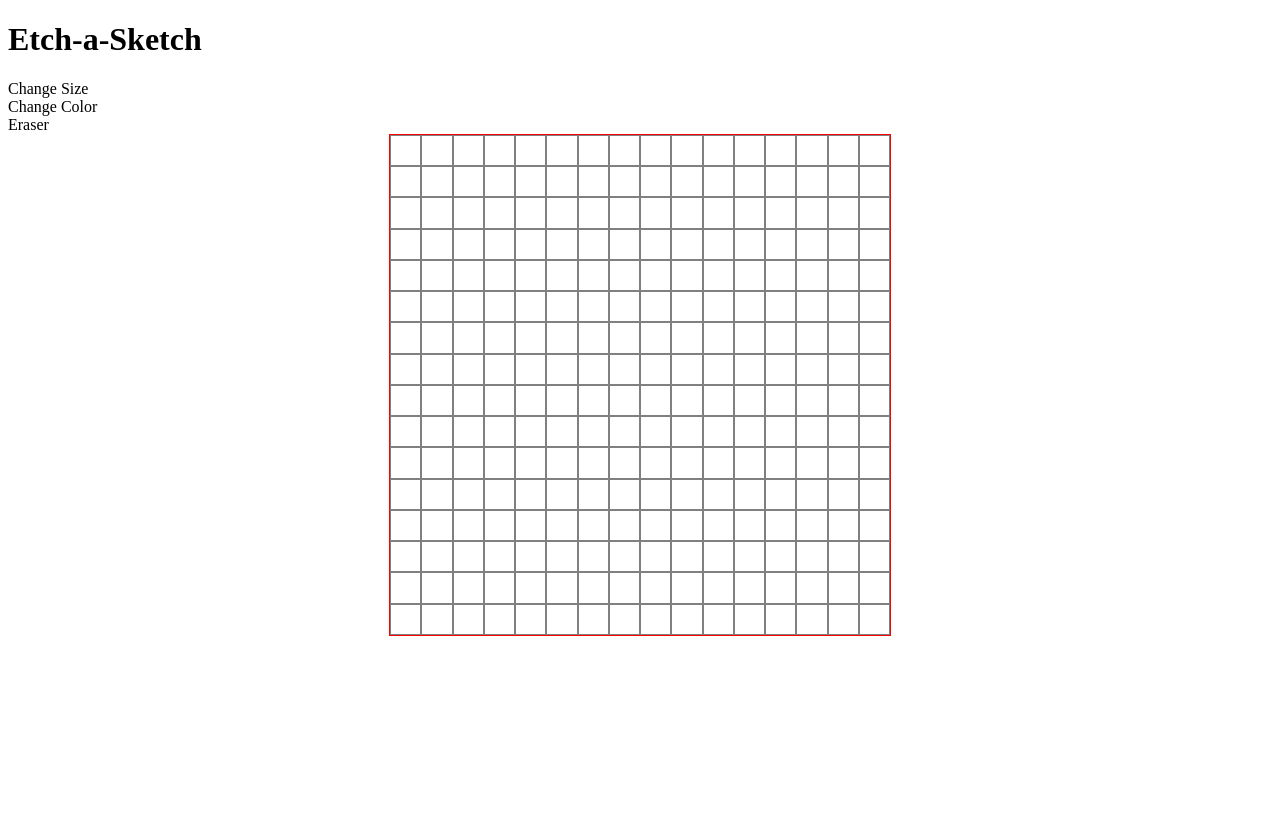
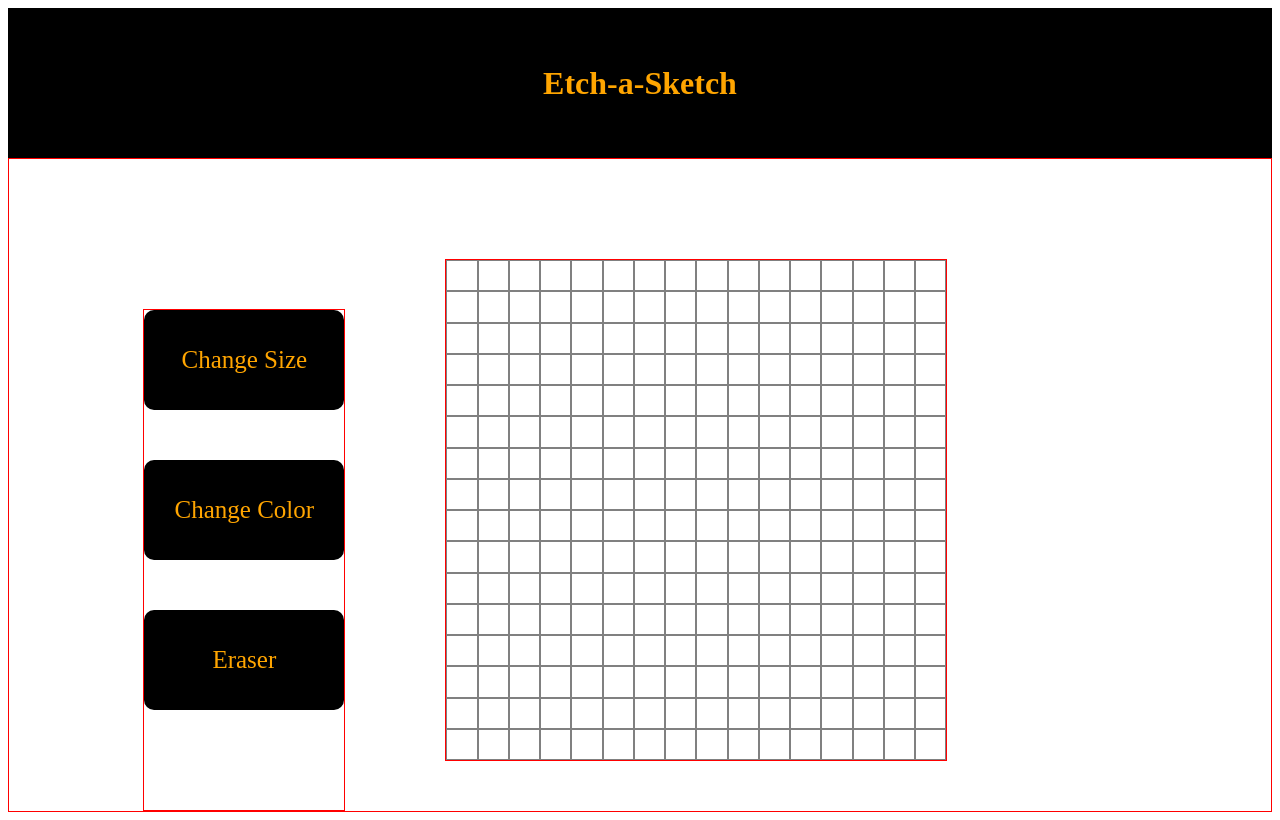
Before and after one commit to brandonbrumfield/etch-a-sketch, a plain HTML site: page index.html in a window 1280 px wide. Drawn offline with Linux system fonts and the light colour scheme.

Commit message:
Add styling for basic page elements and buttons.

```diff
--- a/styles.css
+++ b/styles.css
@@ -1,4 +1,50 @@
 
+.page {
+    display: flex;
+    flex-direction: column;
+    height: 100%;
+}
+
+.banner {
+    display:flex;
+    background-color: black;
+    flex: 1 1 150px;
+    justify-content: center;
+    align-items: center;
+}
+
+.banner_title {
+    color: orange;
+}
+
+.middle {
+    display: flex;
+    border: 1px solid red;
+    justify-content: center;
+    align-items: center;
+    gap: 100px;
+}
+
+.button_container {
+    border: 1px solid red;
+    height: 500px;
+    width: 200px;
+    margin-top: 150px;
+}
+
+.button {
+    display: flex;
+    width: 100%;
+    height: 100px;
+    background-color: black;
+    margin-bottom: 50px;
+    border-radius: 10px;
+    font-size: 25px;
+    justify-content: center;
+    align-items: center;
+    color: orange;
+    cursor: pointer;
+}
 
 .container {
     display: flex;
@@ -6,7 +52,9 @@
     flex-wrap: wrap;
     width: 500px;
     height: 500px;
-    margin: 0 auto;
+    margin-top: 50px;
+    margin-right: 15%;
+    flex-shrink: 0;
 
 }
 
```
